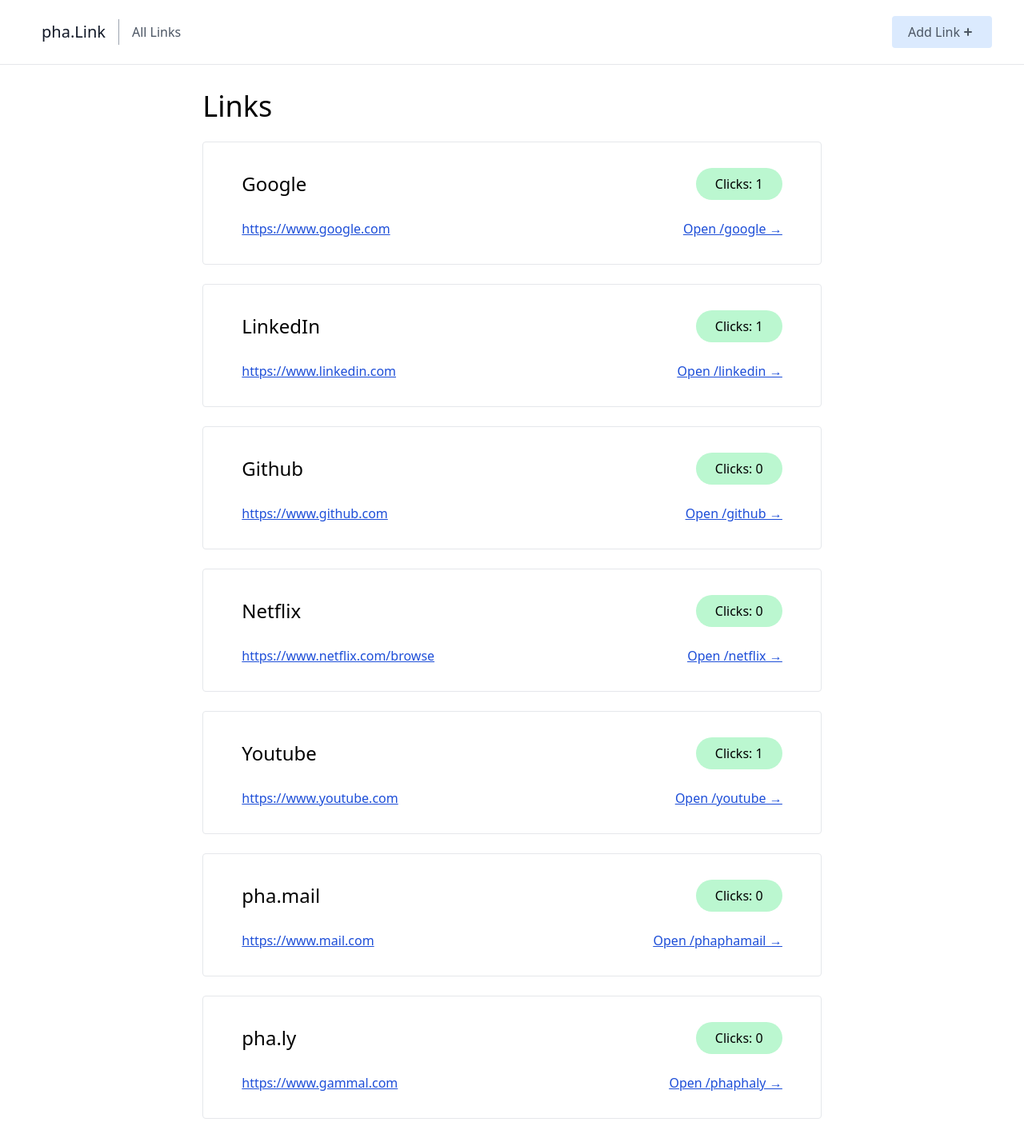
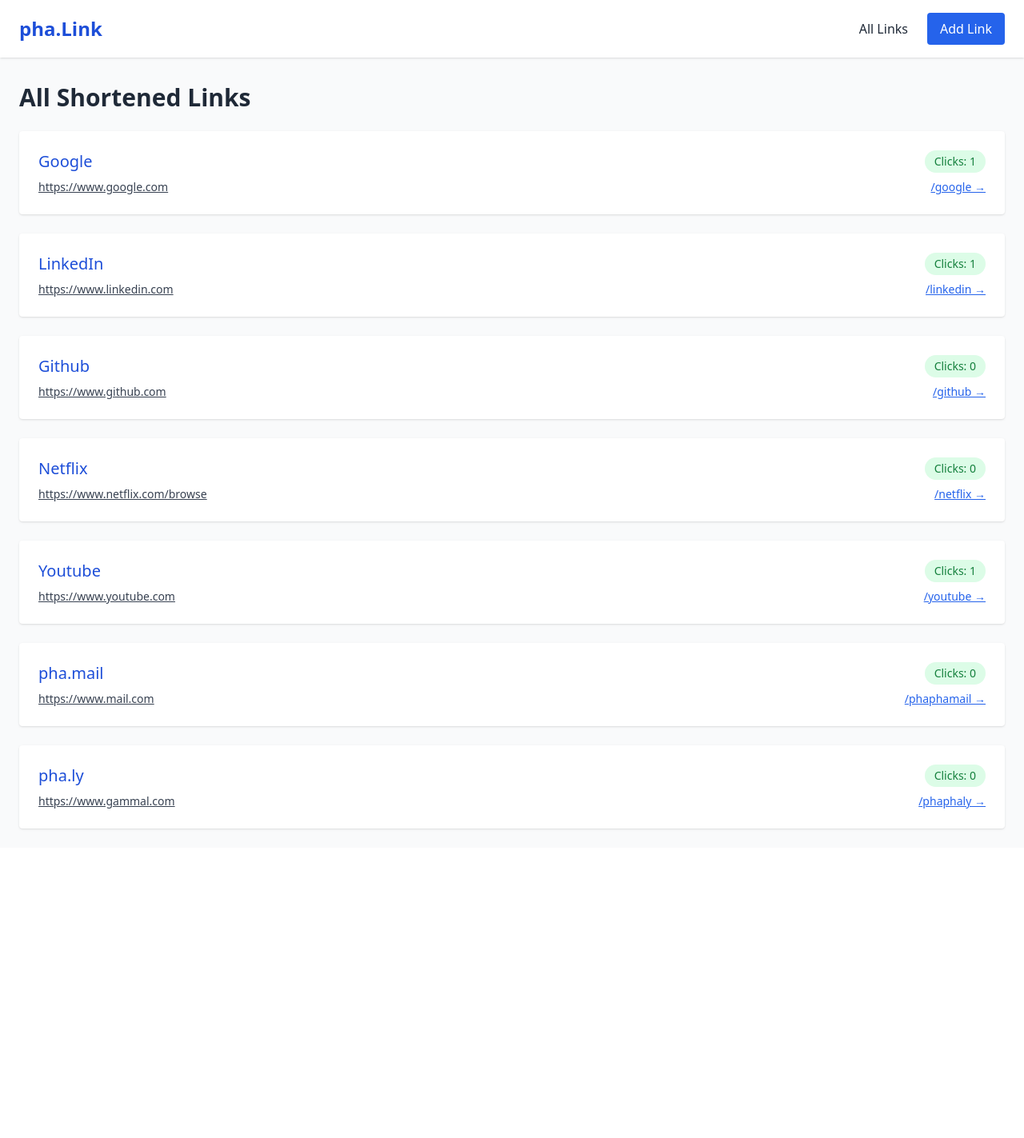
Before and after one commit to Phavour-EBEN/Link_Shortener, a Django app: page / in a window 1280 px wide. Shown: the whole page at 80% size. After the commit the page ends 1038 px from the top, so only its background shows below. Run offline with Django 5.2, Linux system fonts and the light colour scheme; data comes from the database, SQL or seed files in the repository; both versions use the stored data as it was after the commit; some libraries are stand-ins or nearby versions.

Commit message:
link shortener completed

```diff
--- a/links/models.py
+++ b/links/models.py
@@ -18,5 +18,5 @@ class Link(models.Model):
 
     def save(self, *args, **kwargs):
         if not self.slug:
-            self.slug = slugify(self.short_url)
+            self.slug = slugify('pha.'+self.short_url)
         super().save(*args, **kwargs)
--- a/links/templates/links/_base.html
+++ b/links/templates/links/_base.html
@@ -1,29 +1,27 @@
-<html>
+<!DOCTYPE html>
+<html lang="en">
 <head>
     <meta charset="UTF-8">
     <meta name="viewport" content="width=device-width, initial-scale=1.0">
     <script src="https://cdn.tailwindcss.com"></script>
+    <title>pha.Link</title>
 </head>
-    <body class="">
-        <header class="text-gray-600 body-font border-b mb-8">
-            <div class="container mx-auto flex flex-wrap px-10 py-5 flex-col md:flex-row items-center">
-                <a href="{% url 'home' %}" class="flex title-font font-medium items-center text-gray-900 mb-4 md:mb-0">
-                <span class="ml-3 text-xl">pha.Link</span>
+<body class="bg-gray-50 text-gray-800">
+    <header class="bg-white shadow mb-8">
+        <div class="container mx-auto flex justify-between items-center py-4 px-6">
+            <a href="{% url 'home' %}" class="text-2xl font-bold text-blue-700">pha.Link</a>
+            <nav class="flex items-center space-x-6">
+                <a href="{% url 'home' %}" class="hover:text-blue-600">All Links</a>
+                <a href="{% url 'create_link' %}" class="bg-blue-600 text-white px-4 py-2 rounded hover:bg-blue-700 transition">
+                    Add Link
                 </a>
-                <nav class="md:mr-auto md:ml-4 md:py-1 md:pl-4 md:border-l md:border-gray-400	flex flex-wrap items-center text-base justify-center">
-                <a href="{% url 'home' %}" class="mr-5 hover:text-gray-900">All Links</a>
             </nav>
-                    <button class="inline-flex items-center bg-blue-100 border-0 py-2 px-5 focus:outline-none hover:bg-blue-200 rounded text-base mt-4 md:mt-0">Add Link
-                        <svg xmlns="http://www.w3.org/2000/svg" class="h-5 w-5" viewBox="0 0 20 20" fill="currentColor">
-                            <path fill-rule="evenodd" d="M10 5a1 1 0 011 1v3h3a1 1 0 110 2h-3v3a1 1 0 11-2 0v-3H6a1 1 0 110-2h3V6a1 1 0 011-1z" clip-rule="evenodd" />
-                        </svg>
-                    </button>
-                </a>
         </div>
     </header>
-        <div>
+
+    <main class="container mx-auto px-6">
         {% block content %}
         {% endblock content %}
-        </div>
+    </main>
 </body>
 </html>
--- a/links/templates/links/index.html
+++ b/links/templates/links/index.html
@@ -1,18 +1,21 @@
+
+
 {% extends 'links/_base.html' %}
 {% block content %}
-<div class="sm:w-2/3 mx-auto px-10">
-    <h1 class="text-4xl mb-2">Links</h1>
-    {% for link in links %}
-    <div class="border rounded px-12 py-8 my-6 hover:bg-gray-50">
-        <div class="flex justify-between items-center pb-6">
-            <p class="text-2xl">{{link.short_url}}</p>
-            <p class="rounded-full bg-green-200 px-6 py-2">Clicks: {{link.clicks}}</p>
-        </div>
-        <div class="flex justify-between items-center">
-            <p><a class="underline text-blue-700" href="{{link.original_url}}">{{link.original_url}}</a></p>
-            <p class="underline underline text-blue-700"><a target="_blank" href="{% url 'root_link' link.slug  %}">Open /{{link.slug}} →</a></p>
-        </div>
+<h1 class="text-3xl font-semibold mb-6">All Shortened Links</h1>
+
+{% for link in links %}
+<div class="bg-white p-6 rounded shadow mb-6 hover:bg-gray-100 transition">
+    <div class="flex justify-between items-center mb-2">
+        <span class="text-xl font-medium text-blue-700">{{ link.short_url }}</span>
+        <span class="text-sm bg-green-100 text-green-700 px-3 py-1 rounded-full">Clicks: {{ link.clicks }}</span>
     </div>
-    {% endfor %}
+    <div class="flex justify-between items-center text-sm text-gray-700">
+        <a href="{{ link.original_url }}" class="underline hover:text-blue-600">{{ link.original_url }}</a>
+        <a target="_blank" href="{% url 'root_link' link.slug %}" class="text-blue-600 underline hover:text-blue-800">/{{ link.slug }} →</a>
+    </div>
 </div>
+{% empty %}
+<p>No links found. <a href="{% url 'create_link' %}" class="text-blue-600 underline">Add one now</a>.</p>
+{% endfor %}
 {% endblock content %}
--- a/links/urls.py
+++ b/links/urls.py
@@ -1,8 +1,9 @@
 from django.urls import path
-from .views import index, root_link
+from .views import index, root_link, create_link
 
 
 urlpatterns = [
     path("",index, name="home"),
     path("<str:slug_link>/",root_link, name="root_link"),
+    path("link/create/",create_link, name="create_link"),
 ]
--- a/links/views.py
+++ b/links/views.py
@@ -1,5 +1,7 @@
 from django.shortcuts import render, get_object_or_404, redirect
+from django.urls import reverse
 from .models import Link
+from .forms import Link_form
 
 
 # Create your views here.
@@ -15,3 +17,20 @@ def root_link(request, slug_link):
     link.click()
 
     return redirect(link.original_url)
+
+def create_link(request):
+    if request.method == 'POST':
+        form = Link_form(request.POST)
+        if form.is_valid():
+            form.save()
+            return redirect(reverse('home'))
+    else:
+        form = Link_form()
+    content = {
+        "form": form
+    }
+    # form = Link_form()
+    # content = {
+    #     "form": form
+    # }
+    return render(request, "links/create.html", content)
```
Also changed, not shown: config/settings.py (+9 -0 lines), links/forms.py (added, +11 -0 lines), links/templates/links/create.html (added, +19 -0 lines), db.sqlite3. Lines whose indentation alone changed are shown as unchanged.
